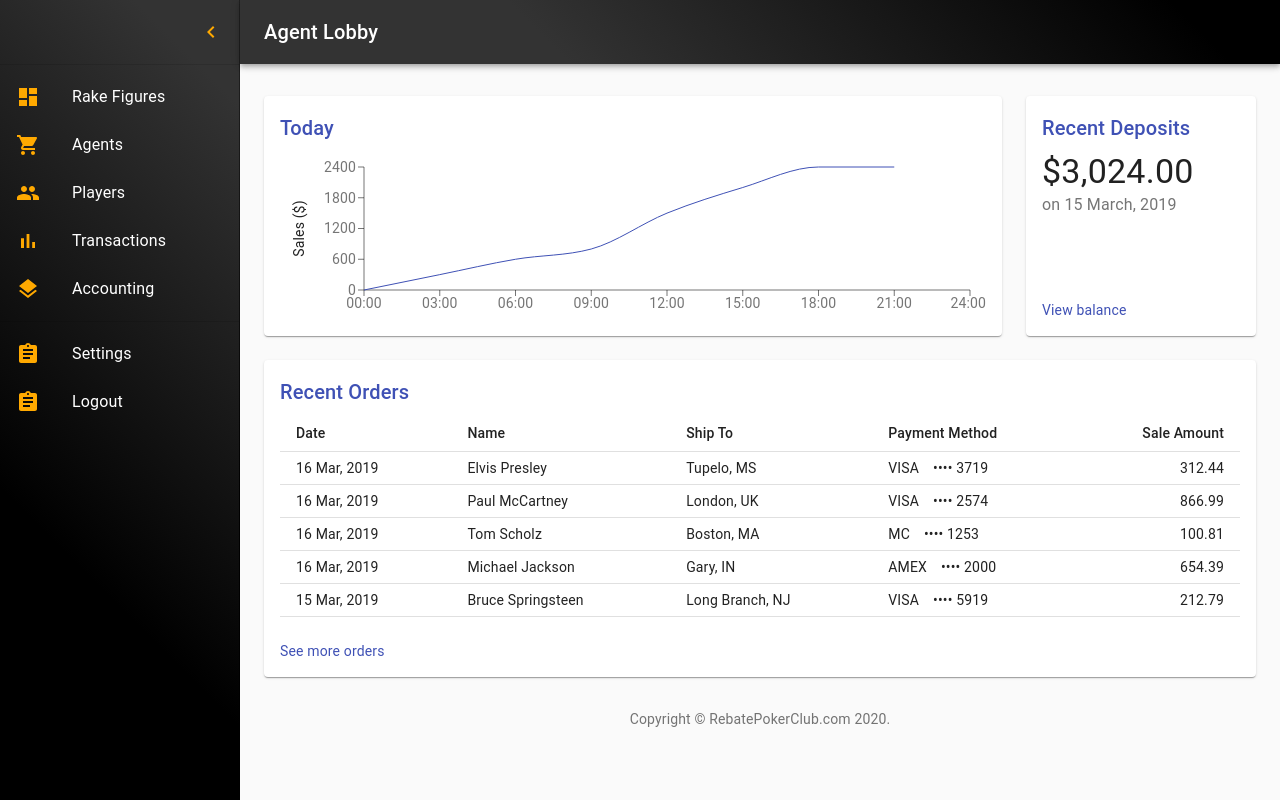
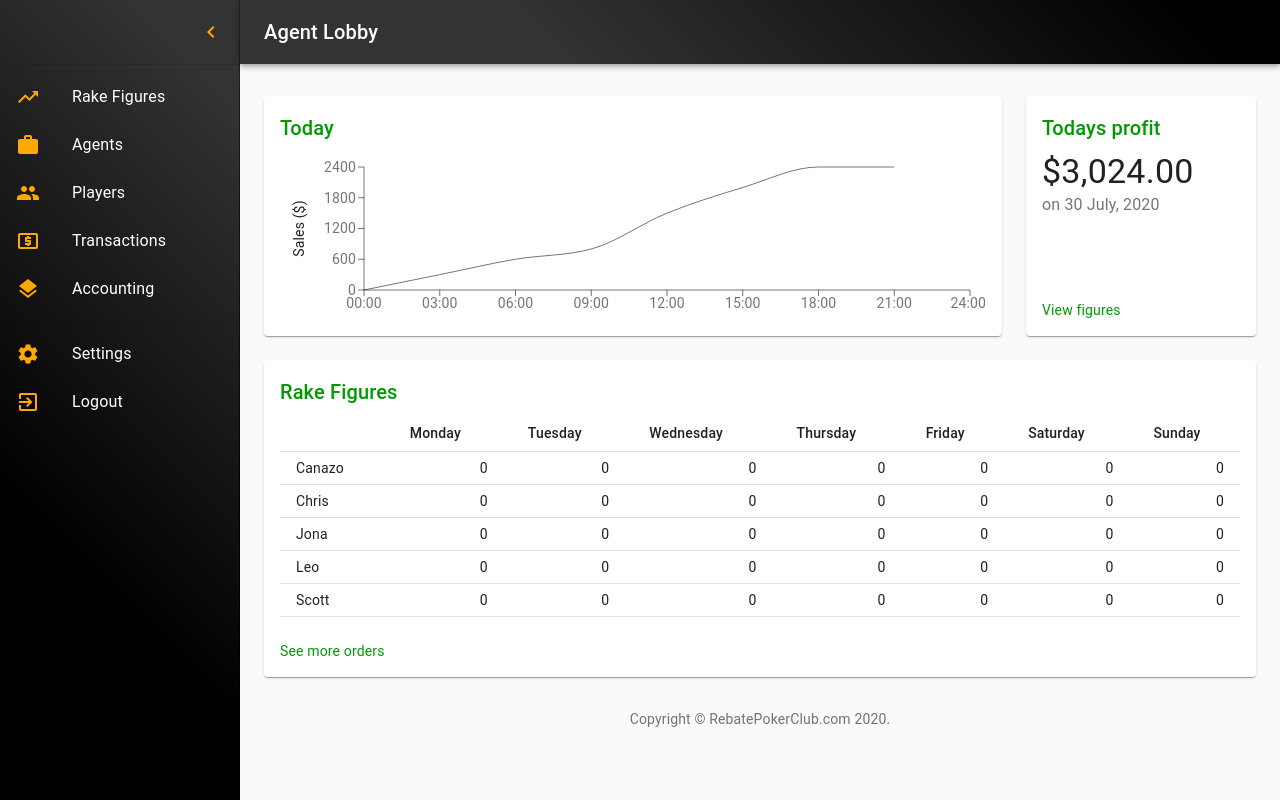
Before and after one commit to rebatepokerapp/agent-admin-v1, a React (Create React App) app: page / in a window 1280 px wide. Built offline with nearby package versions, Linux system fonts and the light colour scheme.

Commit message:
Changes to Chart and table

```diff
--- a/src/Chart.js
+++ b/src/Chart.js
@@ -46,7 +46,7 @@ export default function Chart() {
               Sales ($)
             </Label>
           </YAxis>
-          <Line type="monotone" dataKey="amount" stroke={theme.palette.primary.main} dot={false} />
+          <Line type="monotone" dataKey="amount" stroke={theme.palette.text.secondary} dot={false} />
         </LineChart>
       </ResponsiveContainer>
     </React.Fragment>
--- a/src/Deposits.js
+++ b/src/Deposits.js
@@ -18,16 +18,16 @@ export default function Deposits() {
   const classes = useStyles();
   return (
     <React.Fragment>
-      <Title>Recent Deposits</Title>
+      <Title>Todays profit</Title>
       <Typography component="p" variant="h4">
         $3,024.00
       </Typography>
       <Typography color="textSecondary" className={classes.depositContext}>
-        on 15 March, 2019
+        on 30 July, 2020
       </Typography>
       <div>
-        <Link color="primary" href="#" onClick={preventDefault}>
-          View balance
+        <Link href="#" style={{color:'#009900'}} onClick={preventDefault}>
+          View figures
         </Link>
       </div>
     </React.Fragment>
--- a/src/Orders.js
+++ b/src/Orders.js
@@ -9,16 +9,16 @@ import TableRow from '@material-ui/core/TableRow';
 import Title from './Title';
 
 // Generate Order Data
-function createData(id, date, name, shipTo, paymentMethod, amount) {
-  return { id, date, name, shipTo, paymentMethod, amount };
+function createData(player, monday, tuesday, wednesday, thursday, friday, saturday, sunday) {
+  return { player, monday, tuesday, wednesday, thursday, friday, saturday, sunday };
 }
 
 const rows = [
-  createData(0, '16 Mar, 2019', 'Elvis Presley', 'Tupelo, MS', 'VISA ⠀•••• 3719', 312.44),
-  createData(1, '16 Mar, 2019', 'Paul McCartney', 'London, UK', 'VISA ⠀•••• 2574', 866.99),
-  createData(2, '16 Mar, 2019', 'Tom Scholz', 'Boston, MA', 'MC ⠀•••• 1253', 100.81),
-  createData(3, '16 Mar, 2019', 'Michael Jackson', 'Gary, IN', 'AMEX ⠀•••• 2000', 654.39),
-  createData(4, '15 Mar, 2019', 'Bruce Springsteen', 'Long Branch, NJ', 'VISA ⠀•••• 5919', 212.79),
+  createData('Canazo', 0, 0, 0, 0, 0, 0, 0),
+  createData('Chris', 0, 0, 0, 0, 0, 0, 0),
+  createData('Jona', 0, 0, 0, 0, 0, 0, 0),
+  createData('Leo', 0, 0, 0, 0, 0, 0, 0),
+  createData('Scott', 0, 0, 0, 0, 0, 0, 0),
 ];
 
 function preventDefault(event) {
@@ -35,31 +35,37 @@ export default function Orders() {
   const classes = useStyles();
   return (
     <React.Fragment>
-      <Title>Recent Orders</Title>
+      <Title>Rake Figures</Title>
       <Table size="small">
         <TableHead>
           <TableRow>
-            <TableCell>Date</TableCell>
-            <TableCell>Name</TableCell>
-            <TableCell>Ship To</TableCell>
-            <TableCell>Payment Method</TableCell>
-            <TableCell align="right">Sale Amount</TableCell>
+            <TableCell>&nbsp;</TableCell>
+            <TableCell>Monday</TableCell>
+            <TableCell>Tuesday</TableCell>
+            <TableCell>Wednesday</TableCell>
+            <TableCell>Thursday</TableCell>
+            <TableCell>Friday</TableCell>
+            <TableCell>Saturday</TableCell>
+            <TableCell>Sunday</TableCell>
           </TableRow>
         </TableHead>
         <TableBody>
           {rows.map((row) => (
             <TableRow key={row.id}>
-              <TableCell>{row.date}</TableCell>
-              <TableCell>{row.name}</TableCell>
-              <TableCell>{row.shipTo}</TableCell>
-              <TableCell>{row.paymentMethod}</TableCell>
-              <TableCell align="right">{row.amount}</TableCell>
+              <TableCell>{row.player}</TableCell>
+              <TableCell align="right">{row.monday}</TableCell>
+              <TableCell align="right">{row.tuesday}</TableCell>
+              <TableCell align="right">{row.wednesday}</TableCell>
+              <TableCell align="right">{row.thursday}</TableCell>
+              <TableCell align="right">{row.friday}</TableCell>
+              <TableCell align="right">{row.saturday}</TableCell>
+              <TableCell align="right">{row.sunday}</TableCell>
             </TableRow>
           ))}
         </TableBody>
       </Table>
       <div className={classes.seeMore}>
-        <Link color="primary" href="#" onClick={preventDefault}>
+        <Link style={{color:'#009900'}} href="#" onClick={preventDefault}>
           See more orders
         </Link>
       </div>
--- a/src/Title.js
+++ b/src/Title.js
@@ -4,7 +4,7 @@ import Typography from '@material-ui/core/Typography';
 
 export default function Title(props) {
   return (
-    <Typography component="h2" variant="h6" color="primary" gutterBottom>
+    <Typography component="h2" variant="h6" style={{color:'#009900'}} gutterBottom>
       {props.children}
     </Typography>
   );
--- a/src/listItems.js
+++ b/src/listItems.js
@@ -2,25 +2,27 @@ import React from 'react';
 import ListItem from '@material-ui/core/ListItem';
 import ListItemIcon from '@material-ui/core/ListItemIcon';
 import ListItemText from '@material-ui/core/ListItemText';
-import ListSubheader from '@material-ui/core/ListSubheader';
-import DashboardIcon from '@material-ui/icons/Dashboard';
-import ShoppingCartIcon from '@material-ui/icons/ShoppingCart';
 import PeopleIcon from '@material-ui/icons/People';
-import BarChartIcon from '@material-ui/icons/BarChart';
+import LocalAtmIcon from '@material-ui/icons/LocalAtm';
 import LayersIcon from '@material-ui/icons/Layers';
-import AssignmentIcon from '@material-ui/icons/Assignment';
+import SettingsIcon from '@material-ui/icons/Settings';
+import ExitToAppIcon from '@material-ui/icons/ExitToApp';
+import WorkIcon from '@material-ui/icons/Work';
+import TrendingUpIcon from '@material-ui/icons/TrendingUp';
+
+
 
 export const mainListItems = (
   <div>
     <ListItem button>
       <ListItemIcon>
-        <DashboardIcon style={{color:'#FFA900'}}/>
+        <TrendingUpIcon style={{color:'#FFA900'}}/>
       </ListItemIcon>
       <ListItemText primary="Rake Figures" />
     </ListItem>
     <ListItem button>
       <ListItemIcon>
-        <ShoppingCartIcon style={{color:'#FFA900'}}/>
+        <WorkIcon style={{color:'#FFA900'}}/>
       </ListItemIcon>
       <ListItemText primary="Agents" />
     </ListItem>
@@ -32,7 +34,7 @@ export const mainListItems = (
     </ListItem>
     <ListItem button>
       <ListItemIcon>
-        <BarChartIcon style={{color:'#FFA900'}}/>
+        <LocalAtmIcon style={{color:'#FFA900'}}/>
       </ListItemIcon>
       <ListItemText primary="Transactions" />
     </ListItem>
@@ -49,13 +51,13 @@ export const secondaryListItems = (
   <div>
     <ListItem button>
       <ListItemIcon>
-        <AssignmentIcon style={{color:'#FFA900'}}/>
+        <SettingsIcon style={{color:'#FFA900'}}/>
       </ListItemIcon>
       <ListItemText primary="Settings" />
     </ListItem>
     <ListItem button>
       <ListItemIcon>
-        <AssignmentIcon style={{color:'#FFA900'}}/>
+        <ExitToAppIcon style={{color:'#FFA900'}}/>
       </ListItemIcon>
       <ListItemText primary="Logout" />
     </ListItem>
```
